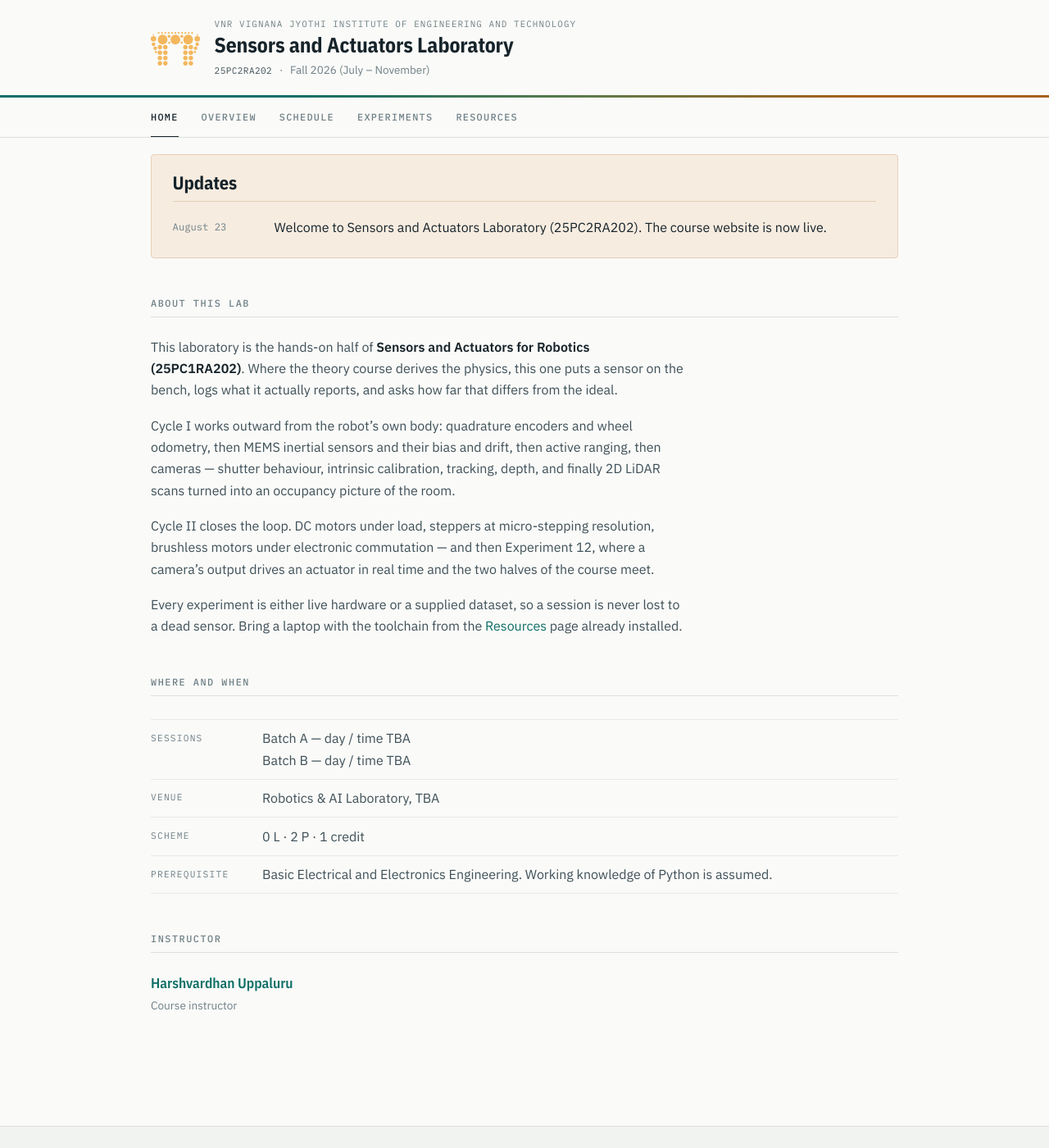
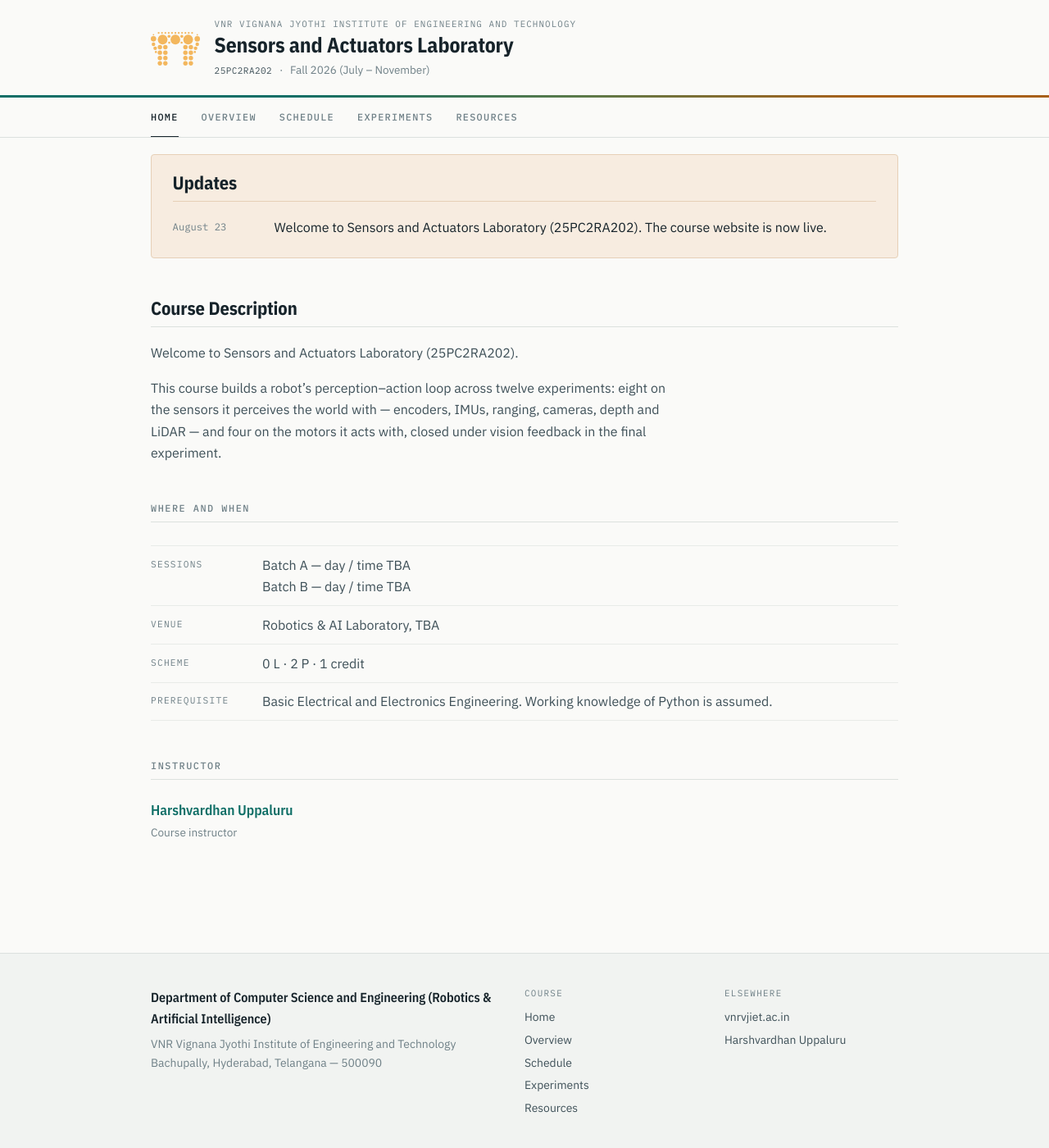
Before and after one commit to uhvardhan/sensors-actuators-lab, a Jekyll site: the page built from index.md, in a window 1280 px wide and 1400 px high. Shown: the whole window at 82% size. Built offline with Jekyll 4.4.1, drawn with Linux system fonts in a browser that asks for light colours.

Commit message:
Rename About this lab to Course Description and cut it to two lines
Promote the big-heading treatment out of .section--notice into a
reusable .section__title--lead, so Updates and Course Description are
set identically. It sits after .section__title deliberately: equal
specificity, so source order is what lets it win.

index.md drops to a welcome line plus a one-sentence summary of what
the twelve experiments cover.

Co-Authored-By: Claude Opus 5 <noreply@anthropic.com>
Claude-Session: https://claude.ai/code/session_019icvzhAgnNWJ32j6aSJQQF

```diff
--- a/_layouts/home.html
+++ b/_layouts/home.html
@@ -4,7 +4,7 @@ layout: default
 {%- assign c = site.data.course -%}
 
 <section class="section section--notice">
-  <h2 class="section__title">Updates</h2>
+  <h2 class="section__title section__title--lead">Updates</h2>
   <ol class="updates">
     {%- for u in site.data.updates -%}
     <li class="update">
@@ -17,7 +17,7 @@ layout: default
 </section>
 
 <section class="section">
-  <h2 class="section__title">About this lab</h2>
+  <h2 class="section__title section__title--lead">Course Description</h2>
   <div class="prose">
     {{ content }}
   </div>
--- a/assets/css/style.css
+++ b/assets/css/style.css
@@ -286,19 +286,7 @@ h3 { font-size: 1.05rem; margin: 1.9rem 0 .6rem; }
 /* The panel carries its own top padding, so the page need not stack its own on top. */
 .main:has(> .section--notice:first-child) { padding-top: 1.25rem; }
 
-/* Set in the display face at heading size, so Updates reads louder than the
-   quiet mono labels used for every other section. */
-.section--notice .section__title {
-  font-family: var(--font-disp);
-  font-size: 1.4rem;
-  font-weight: 700;
-  letter-spacing: -.005em;
-  text-transform: none;
-  color: var(--ink);
-  padding-bottom: .5rem;
-  border-bottom-color: var(--notice-rule);
-  margin-bottom: 1.1rem;
-}
+.section--notice .section__title { border-bottom-color: var(--notice-rule); }
 .section--notice .update { border-bottom-color: var(--notice-rule); }
 .section--notice .update:last-child { padding-bottom: 0; }
 .section--notice .update__body { color: var(--ink); }
@@ -313,6 +301,20 @@ h3 { font-size: 1.05rem; margin: 1.9rem 0 .6rem; }
   padding-bottom: .55rem;
   border-bottom: 1px solid var(--rule);
   margin: 0 0 1.4rem;
+}
+
+/* Loud variant — the display face at heading size, for the sections that should
+   carry the page now that the hero is gone. Must follow .section__title: equal
+   specificity, so source order is what lets it win. */
+.section__title--lead {
+  font-family: var(--font-disp);
+  font-size: 1.4rem;
+  font-weight: 700;
+  letter-spacing: -.005em;
+  text-transform: none;
+  color: var(--ink);
+  padding-bottom: .5rem;
+  margin-bottom: 1.1rem;
 }
 
 /* ── Updates ──────────────────────────────────────────────────────────────── */
--- a/index.md
+++ b/index.md
@@ -4,19 +4,8 @@ title: Home
 permalink: /
 ---
 
-This laboratory is the hands-on half of **Sensors and Actuators for Robotics (25PC1RA202)**.
-Where the theory course derives the physics, this one puts a sensor on the bench, logs what
-it actually reports, and asks how far that differs from the ideal.
+Welcome to Sensors and Actuators Laboratory (25PC2RA202).
 
-Cycle I works outward from the robot's own body: quadrature encoders and wheel odometry,
-then MEMS inertial sensors and their bias and drift, then active ranging, then cameras —
-shutter behaviour, intrinsic calibration, tracking, depth, and finally 2D LiDAR scans turned
-into an occupancy picture of the room.
-
-Cycle II closes the loop. DC motors under load, steppers at micro-stepping resolution,
-brushless motors under electronic commutation — and then Experiment 12, where a camera's
-output drives an actuator in real time and the two halves of the course meet.
-
-Every experiment is either live hardware or a supplied dataset, so a session is never lost
-to a dead sensor. Bring a laptop with the toolchain from the [Resources]({{ '/resources/' | relative_url }})
-page already installed.
+This course builds a robot's perception–action loop across twelve experiments: eight on the
+sensors it perceives the world with — encoders, IMUs, ranging, cameras, depth and LiDAR —
+and four on the motors it acts with, closed under vision feedback in the final experiment.
```
